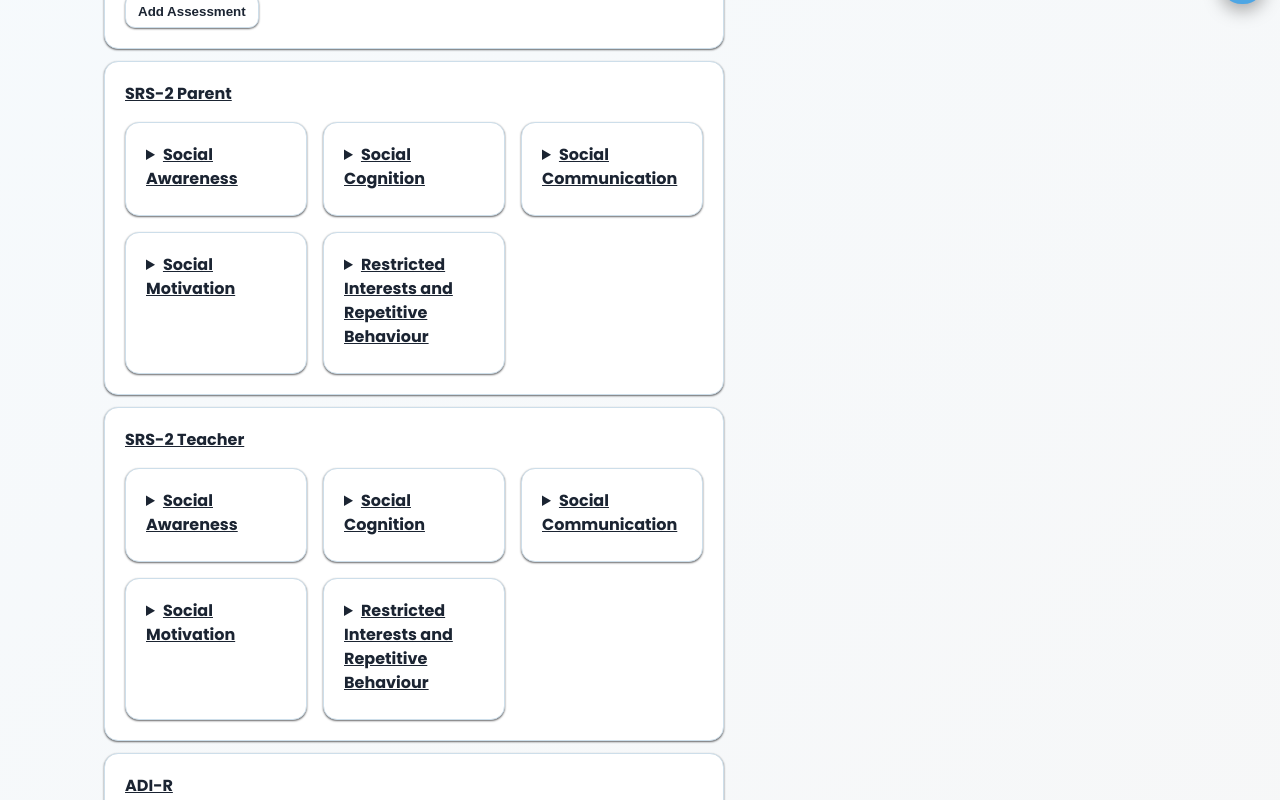
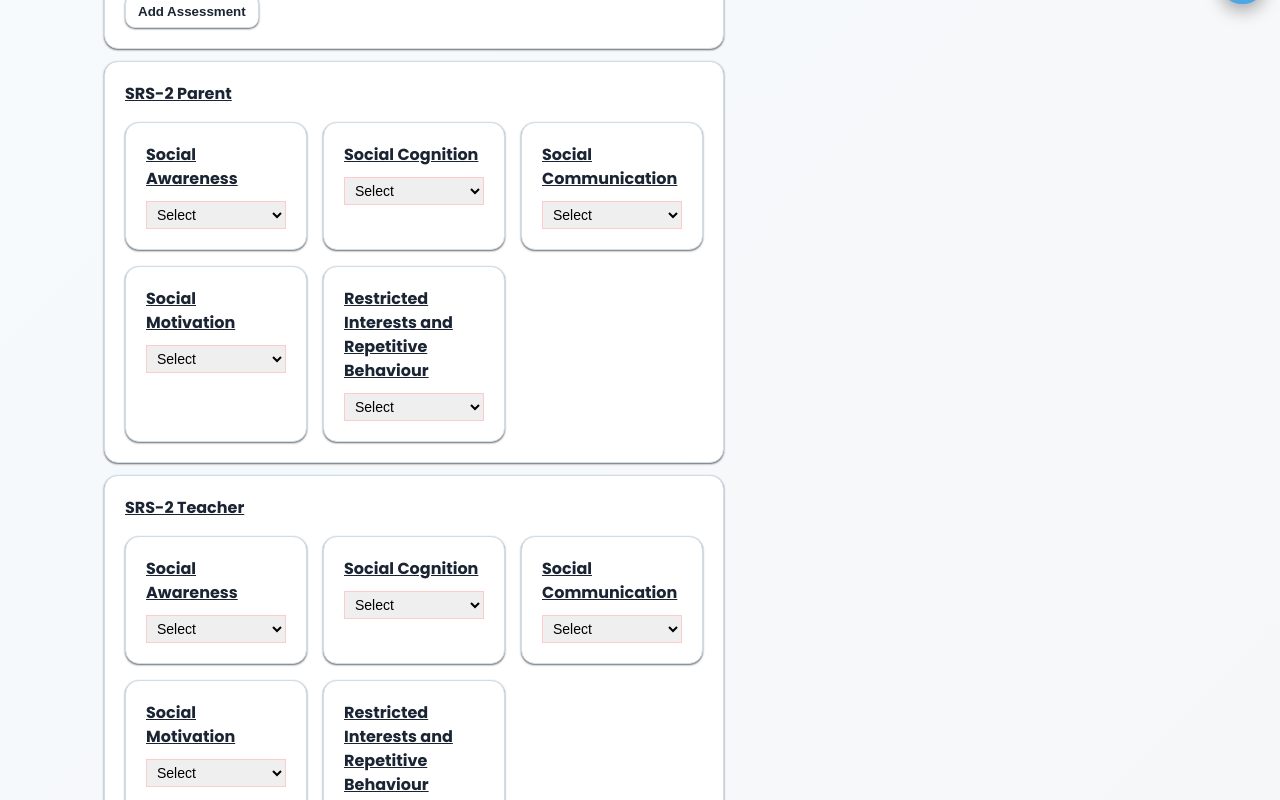
Before and after one commit to dolorvi/asd-ds, a React (Vite) app: page / in a window 1280 px wide. Shown: the part 780-1580 px from the top of the page. Built offline with nearby package versions, Linux system fonts and the light colour scheme; the HTML template or start-up script is replaced by a standard one.

Commit message:
Remove collapsible domain cards

```diff
--- a/src/panels/SrsPanel.tsx
+++ b/src/panels/SrsPanel.tsx
@@ -16,19 +16,17 @@ export function SrsPanel({
   return (
     <Card title={title}>
       <div className="grid grid--sm">
-        {domains.map((d) => (
-          <section key={d.key} className="card">
-            <details>
-              <summary className="section-title">
-                {d.label}
-                {srs2[d.key]?.severity ? ` – ${srs2[d.key]?.severity}` : ""}
-              </summary>
+        {domains.map((d) => {
+          const sel = srs2[d.key]?.severity || "";
+          return (
+            <section key={d.key} className="card">
               <div className="stack stack--sm">
+                <div className="section-title">{d.label}</div>
                 <label>
                   <select
-                    value={srs2[d.key]?.severity || ""}
-                    className={srs2[d.key]?.severity ? "" : "invalid"}
-                    title={srs2[d.key]?.severity ? "" : "Select severity"}
+                    value={sel}
+                    className={sel ? "" : "invalid"}
+                    title={sel ? "" : "Select severity"}
                     onChange={(e) =>
                       setSRS2((s) => ({
                         ...s,
@@ -45,9 +43,9 @@ export function SrsPanel({
                   </select>
                 </label>
               </div>
-            </details>
-          </section>
-        ))}
+            </section>
+          );
+        })}
       </div>
     </Card>
   );
```
